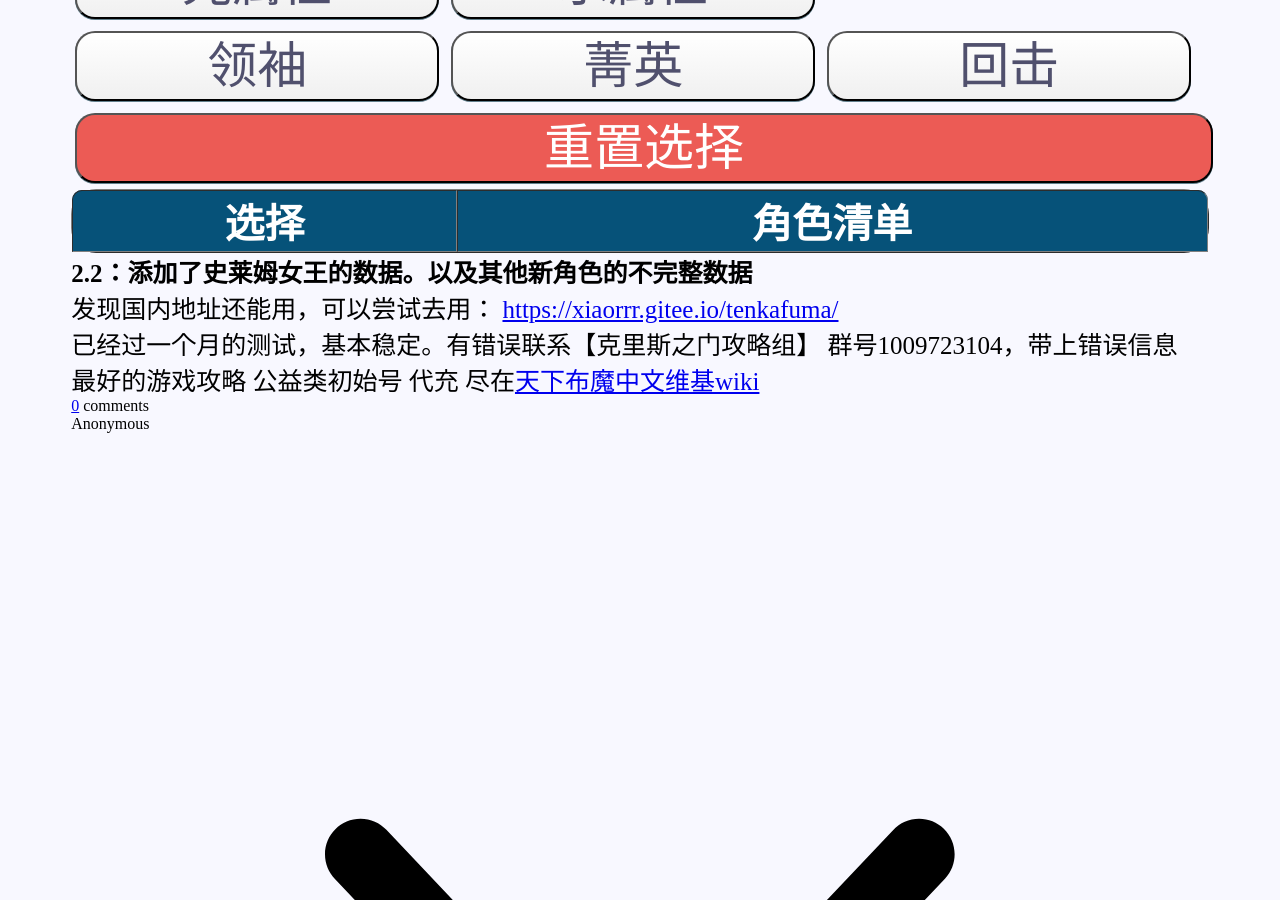
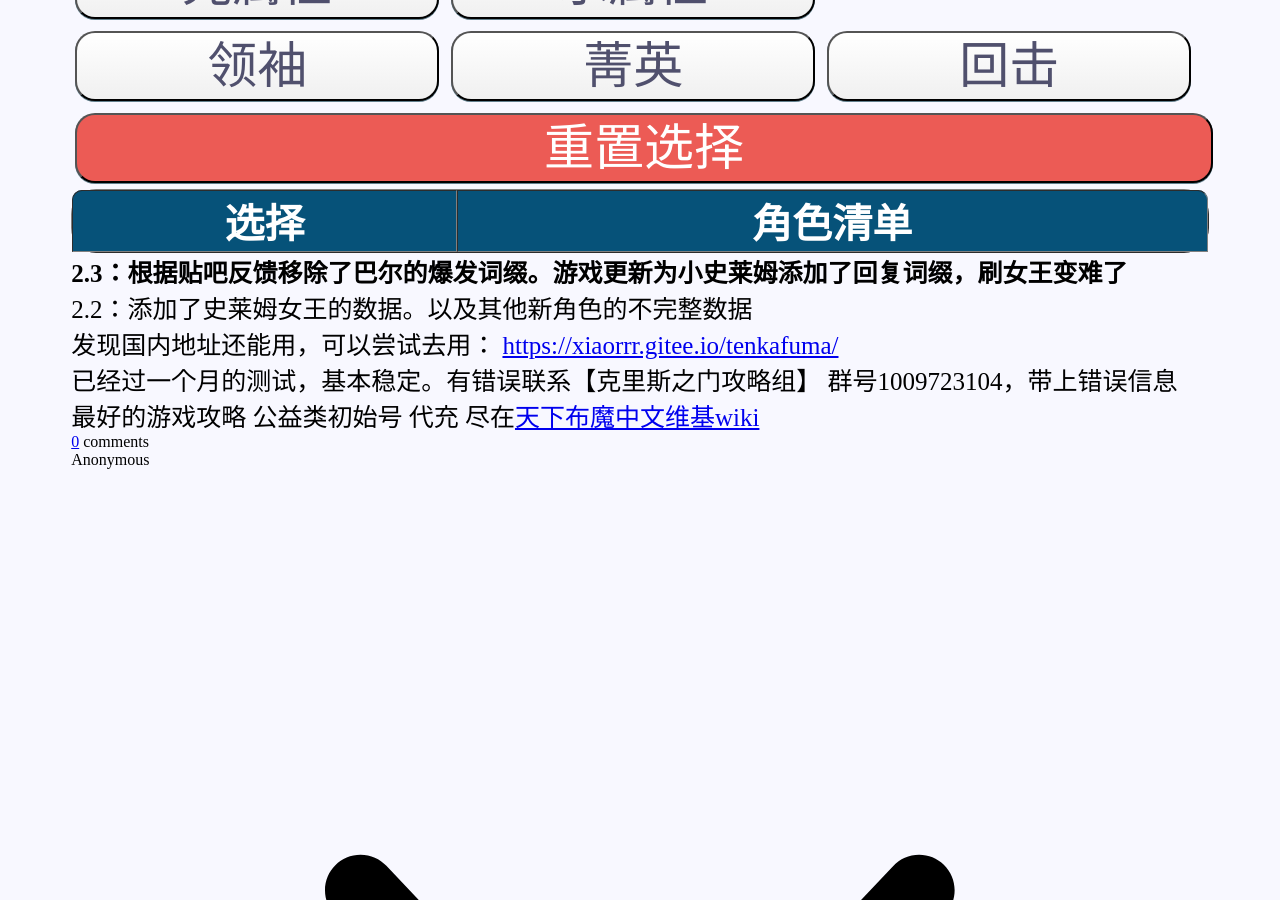
Before and after one commit to RShock/RShock.github.io, a Jekyll site: the page index.html, which Jekyll copies as it is, in a window 1280 px wide and 900 px high, scrolled down 966 px. Built offline with Jekyll 4.4.1, drawn with Linux system fonts in a browser that asks for light colours; comment, search, counter and statistics services are not loaded.

Commit message:
Update index.html

```diff
--- a/index.html
+++ b/index.html
@@ -258,7 +258,7 @@
       ["0☆魔族法师 玛努艾拉", "暗属性", "攻击者", "中体型", "魔族", "美乳", "输出", "士兵"],
       ["0☆烈日国武士 桔梗", "火属性", "妨碍者", "人类", "美乳", "中体型", "削弱", "输出", "士兵"],
       ["0☆蛇女 拉米亚", "火属性", "妨碍者", "美乳", "中体型", "削弱", "干扰", "士兵"],
-      ["0☆史莱姆娘 萝尔", "水属性", "妨碍者", "魔族", "美乳", "小体型", "削弱", "生存力", "士兵"],
+      ["0☆史莱姆娘 萝尔", "水属性", "妨碍者", "魔族", "美乳", "小体型", "削弱", "生存力", "士兵", "回复"],
       ["0☆鸟身女妖 哈比", "风属性", "妨碍者", "魔族", "美乳", "小体型", "干扰", "士兵"],
       ["0☆法斯帝国士兵 赛莲", "暗属性", "守护者", "人类", "美乳", "中体型", "保护", "防御", "士兵"],
       ["0☆牛女 米诺", "风属性", "守护者", "亚人", "巨乳", "中体型", "干扰", "保护", "防御", "士兵"],
@@ -269,7 +269,7 @@
       ["0☆主神教团僧兵 克蕾雅", "光属性", "治疗者", "人类", "美乳", "中体型", "回复", "士兵"],
       ["0☆试做机三号", "光属性", "攻击者", "小体型", "士兵"],
       ["0☆法斯菁英近卫 安娜", "光属性", "守护者", "人类", "防御", "士兵"],
-      ["0☆法斯高阶法师 诺诺可", "水属性", "攻击者", "人类", "中体型", "美乳", "输出", "士兵"]
+      ["0☆法斯高阶法师 诺诺可", "水属性", "攻击者", "人类", "中体型", "美乳", "输出", "士兵", "爆发力"]
     ]
 
     function getDevice() {
@@ -357,7 +357,8 @@
     </table>
 
     <div id="foobar">
-      <b>2.2：添加了史莱姆女王的数据。以及其他新角色的不完整数据</b></br>
+      <b>2.3：根据贴吧反馈移除了巴尔的爆发词缀。游戏更新为小史莱姆添加了回复词缀，刷女王变难了</b></br>
+      2.2：添加了史莱姆女王的数据。以及其他新角色的不完整数据</br>
       发现国内地址还能用，可以尝试去用： <a href="https://xiaorrr.gitee.io/tenkafuma/">https://xiaorrr.gitee.io/tenkafuma/</a></br>
       已经过一个月的测试，基本稳定。有错误联系【克里斯之门攻略组】 群号1009723104，带上错误信息</br>
       最好的游戏攻略 公益类初始号 代充 尽在<a href="http://tenkafuma.gamekee.com/">天下布魔中文维基wiki</a>
```
Also changed, not shown: other parts of index.html (+1 -1 lines).
